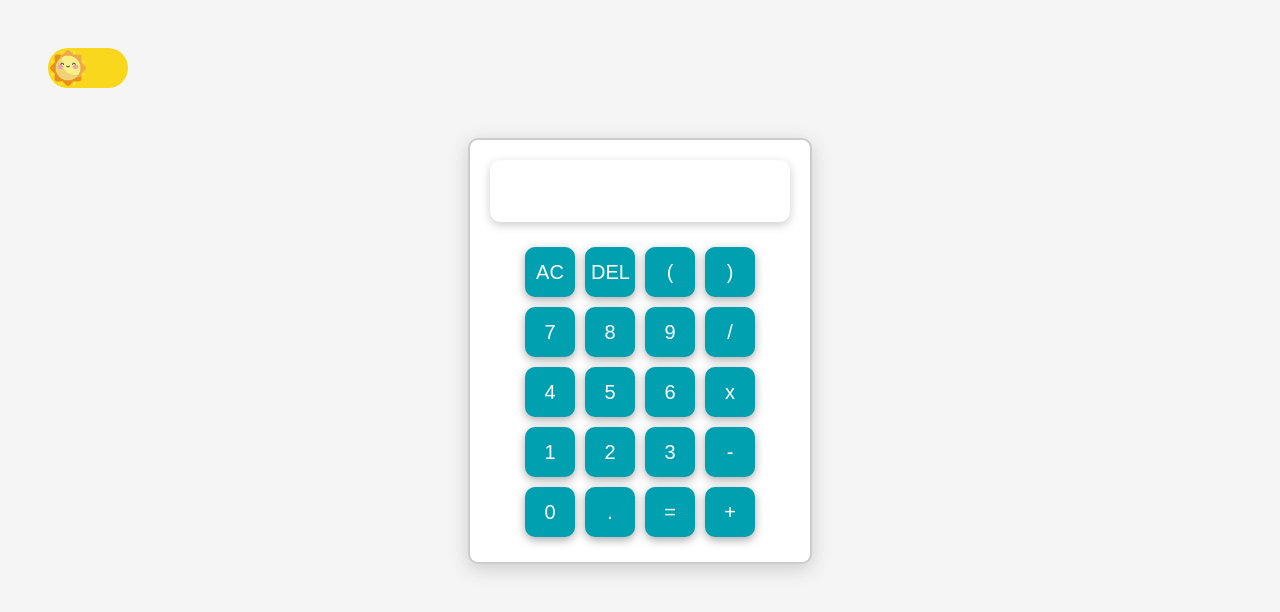
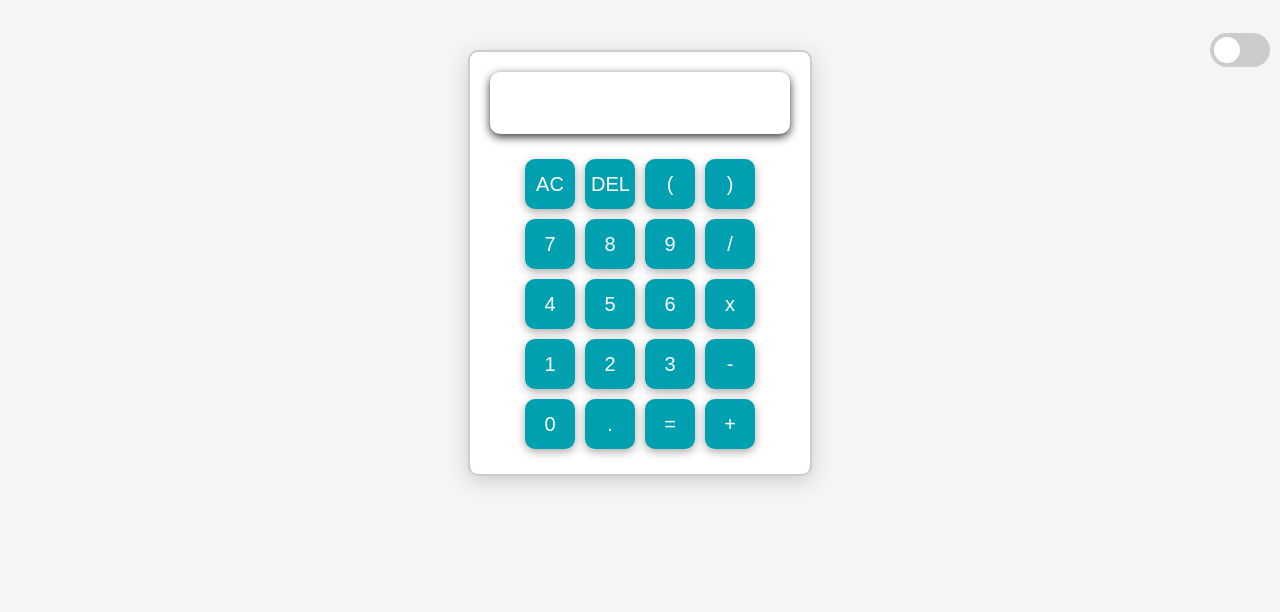
Before and after one commit to Underemployed/Web_and_tkinter_calculator, a plain HTML site: page index.html in a window 1280 px wide. Drawn offline with Linux system fonts and the light colour scheme.

Commit message:
undid some changes reverted to old design

```diff
--- a/index.html
+++ b/index.html
@@ -9,9 +9,9 @@
 </head>
 <body class="light-mode">
   <div class="switch">
-          <label class="switch">
+          <label>
             <input type="checkbox" onclick="toggleMode()">
-            <span class="slider round"></span>
+            <span class="slider"></span>
           </label>
   </div>
       <div id="calculator">
--- a/style.css
+++ b/style.css
@@ -11,15 +11,13 @@
   body.dark-mode button {
     box-shadow: none;
   }
-    body.dark-mode input {
-      box-shadow: none;
-    }
+
 
 body.dark-mode #calculator {
   background-color: #333;
   color: #fff;
   border-color: #555;
-    box-shadow: 0px 5px 20px #555;
+
 }
 
   /* Calculator container */
@@ -42,7 +40,7 @@
   text-align: right;
   border: none;
   background-color: #fff;
-    box-shadow: 0px 3px 10px #ccc;
+  box-shadow: 0px 3px 10px #333;
   border-radius: 10px;
   color: #555;
   }
@@ -78,76 +76,49 @@
   align-items: center;
   }
 
+  /* Toggle switch */
   .switch {
-      position: relative;
+  position: absolute;
+  top: 10px;
+  right: 10px;
   display: inline-block;
-      width: 80px;
-      height: 40px;
-      margin: 20px;
+  width: 60px;
+  height: 34px;
   }
 
   .switch input {
-      display: none;
+  opacity: 0;
+  width: 0;
+  height: 0;
   }
 
   .slider {
-      position: absolute;
-      cursor: pointer;
-      top: 0;
-      left: 0;
-      right: 0;
-      bottom: 0;
-      background-color: #F9D71C;
-      transition: .3s;
-      border-radius: 20px;
+  position: relative;
+  display: inline-block;
+  width: 100%;
+  height: 100%;
+  background-color: #ccc;
+  border-radius: 34px;
+  transition: background-color 0.3s ease;
   }
 
   .slider:before {
   position: absolute;
   content: "";
-      height: 36px;
-      width: 36px;
-      left: 2px;
-      bottom: 2px;
-      background-image: url('screenshots/sun.png');
-      background-repeat: no-repeat;
-      background-size: cover;
-      transition: .3s;
+  height: 26px;
+  width: 26px;
+  left: 4px;
+  bottom: 4px;
+  background-color: white;
   border-radius: 50%;
+  transition: transform 0.3s ease;
   }
 
-    .slider:after {
-      position: absolute;
-      content: "";
-      height: 36px;
-      width: 36px;
-      right: 2px;
-      bottom: 2px;
-      background-image: url('screenshots/rest.png');
-      background-repeat: no-repeat;
-      background-size: cover;
-      transition: .3s;
-      border-radius: 50%;
-    }
-
+  /* Toggle switch in dark mode */
   input:checked + .slider {
-      background-color: #191970;
+  background-color: #2196F3;
   }
 
   input:checked + .slider:before {
-      transform: translateX(40px);
-      opacity: 0;
+  transform: translateX(26px);
   }
-
-    input:checked + .slider:after {
-      transform: translateX(-40px);
-      opacity: 1;
-    }
-
-    input:not(:checked) + .slider:before {
-      opacity: 1;
-    }
-
-    input:not(:checked) + .slider:after {
-      opacity: 0;
-    }
```
Lines whose indentation alone changed are shown as unchanged.
